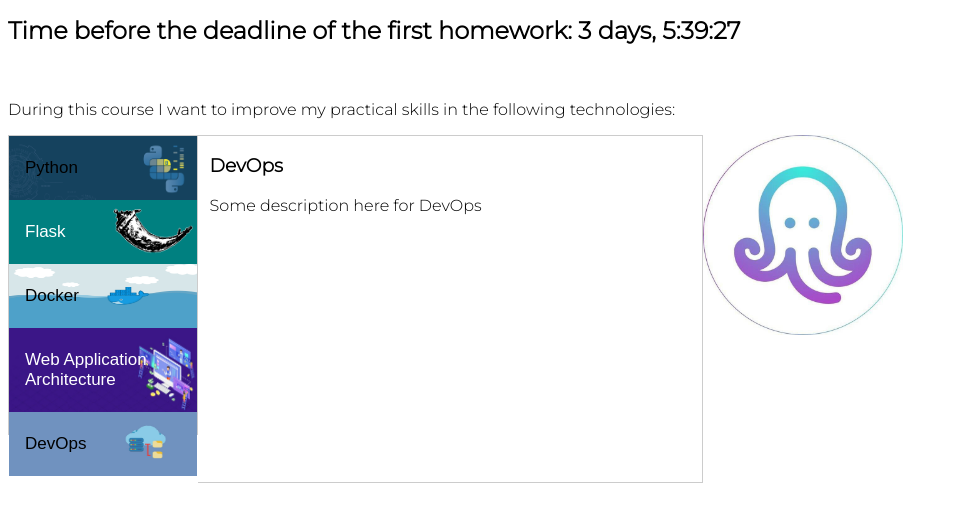
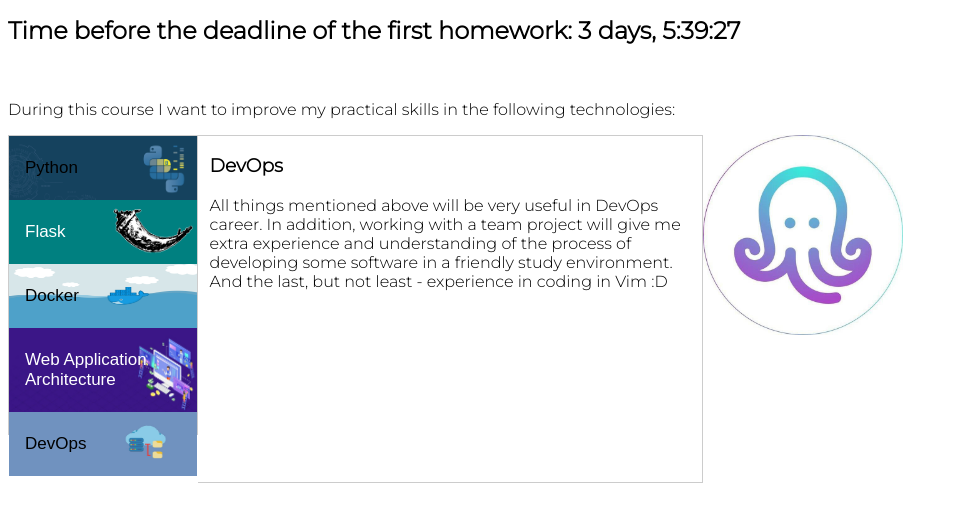
Before and after one commit to Botiyava/WAD-ITMO-2023, a Flask app: page / in a window 1280 px wide, after a click on "DevOps". Shown: the part 187-709 px from the top of the page, without its empty margins (0-958 px from the left). Run offline with Flask 2, Linux system fonts and the light colour scheme.

Commit message:
added descriptions for the rest of items in table

```diff
--- a/homework1/templates/index.html
+++ b/homework1/templates/index.html
@@ -23,7 +23,7 @@
         </div>
         <div id="Flask" class="tabcontent">
                 <h3>Flask</h3>
-                <p>Some description here for Flask</p>
+                <p>Usually, I create my Web app as a Discord bots. It is useful for some alerting or statistics handling, but skill in creating my own website is pretty good. It can be used for creating my own profile page or custom dashboard. Flask is an easy way of creating that kind of things, it adds more motivation to learn Python.</p>
         </div>
         <div id="Docker" class="tabcontent">
                 <h3>Docker</h3>
@@ -37,7 +37,7 @@
 
         <div id="DevOps" class="tabcontent">
                <h3>DevOps</h3>
-               <p>Some description here for DevOps</p>
+               <p>All things mentioned above will be very useful in DevOps career. In addition, working with a team project will give me extra experience and understanding of the process of developing some software in a friendly study environment. And the last, but not least - experience in coding in Vim :D</p>
         </div>
         <script>
                 function OpenDescription(evt, techName){
```
